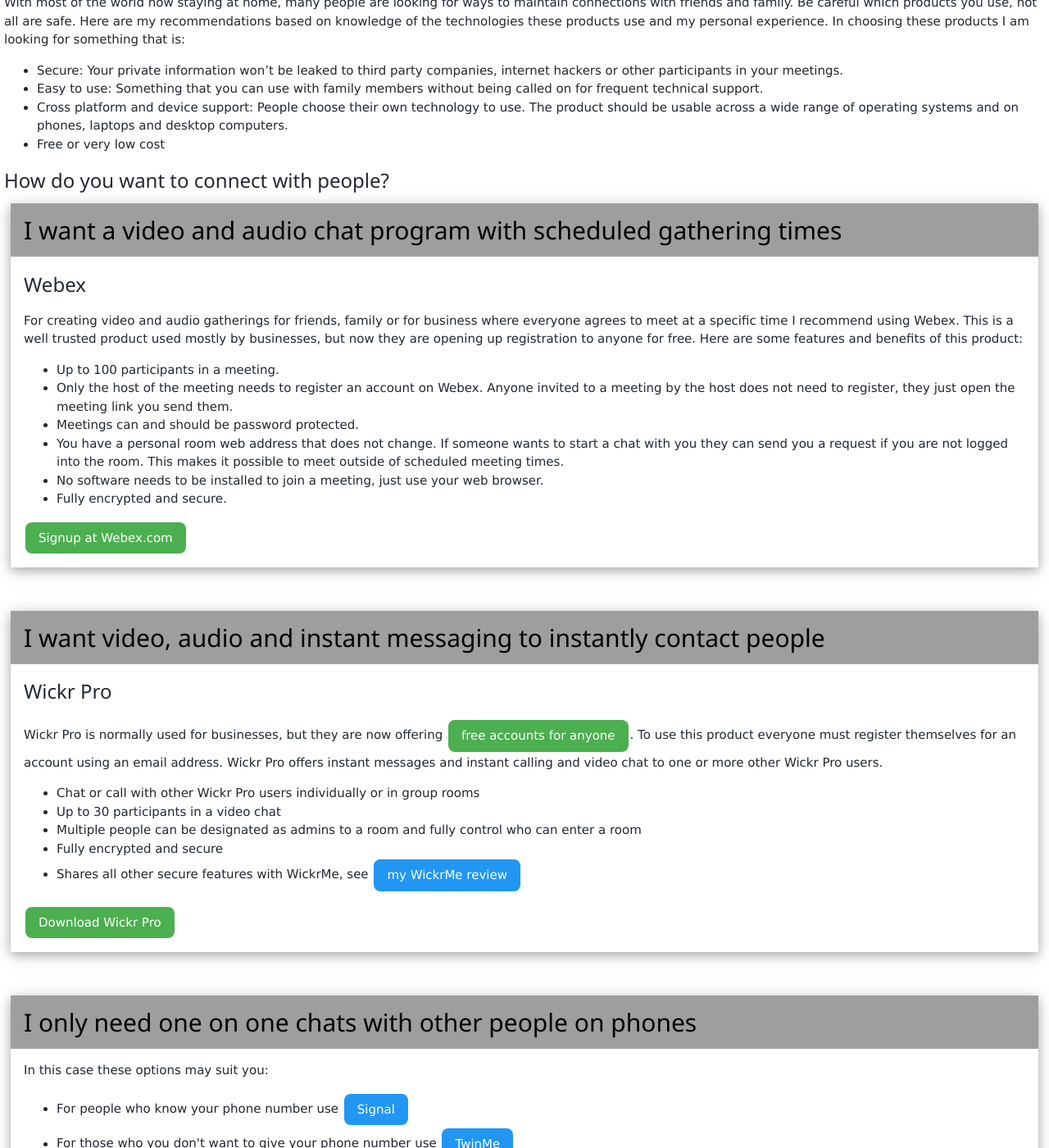
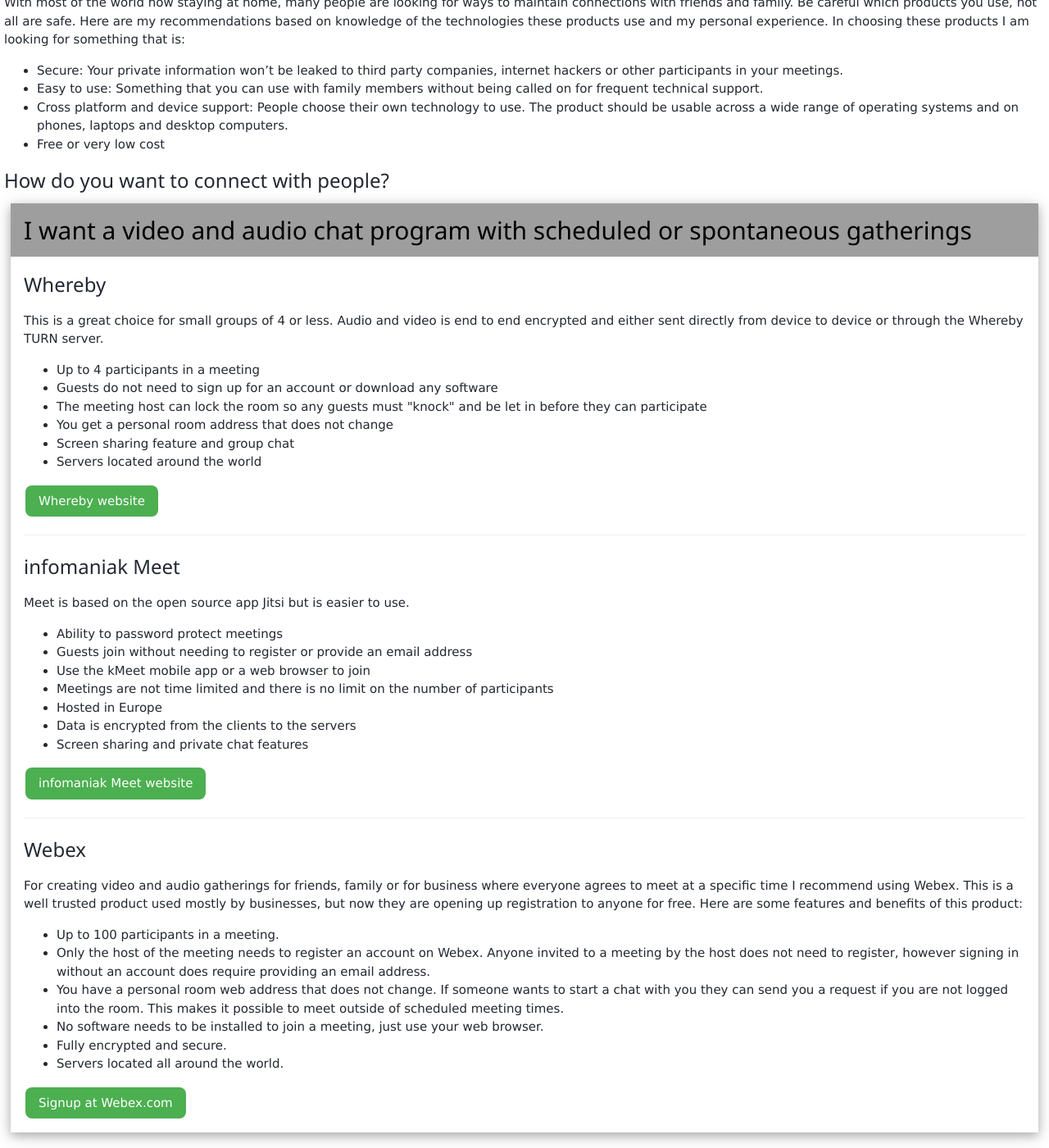
Before and after one commit to Perelandra0x309/secure-im, a Jekyll site: the page built from videochat.md, in a window 1280 px wide and 1400 px high, scrolled down 318 px. Shown: the whole window at 82% size. Built offline with Jekyll 4.4.1, drawn with Linux system fonts in a browser that asks for light colours; some of the changed text lies outside the part shown.

Commit message:
Added infomaniak Meet and Whereby as recommendations

```diff
--- a/videochat.md
+++ b/videochat.md
@@ -17,20 +17,48 @@
 <div class="w3-row-padding">
 		<div class="w3-card-4">
 			<header class="w3-container w3-grey">
-				<h2>I want a video and audio chat program with scheduled gathering times</h2>
+				<h2>I want a video and audio chat program with scheduled or spontaneous gatherings</h2>
 			</header>
 			<div class="w3-container">
+
+				<p><h3>Whereby</h3></p>
+				<p>This is a great choice for small groups of 4 or less.  Audio and video is end to end encrypted and either sent directly from device to device or through the Whereby TURN server.</p>
+				<ul>
+					<li>Up to 4 participants in a meeting</li>
+					<li>Guests do not need to sign up for an account or download any software</li>
+					<li>The meeting host can lock the room so any guests must "knock" and be let in before they can participate</li>
+					<li>You get a personal room address that does not change</li>
+					<li>Screen sharing feature and group chat</li>
+					<li>Servers located around the world</li>
+				</ul>
+				<p><a href="https://whereby.com" {{ site.class_button_external }}>Whereby website</a></p>
+				<hr>
+
+				<p><h3>infomaniak Meet</h3></p>
+				<p>Meet is based on the open source app Jitsi but is easier to use.</p>
+				<ul>
+					<li>Ability to password protect meetings</li>
+					<li>Guests join without needing to register or provide an email address</li>
+					<li>Use the kMeet mobile app or a web browser to join</li>
+					<li>Meetings are not time limited and there is no limit on the number of participants</li>
+					<li>Hosted in Europe</li>
+					<li>Data is encrypted from the clients to the servers</li>
+					<li>Screen sharing and private chat features</li>
+				</ul>
+				<p><a href="https://www.infomaniak.com/en/meet/" {{ site.class_button_external }}>infomaniak Meet website</a></p>
+				<hr>
+
+
 				<p><h3>Webex</h3></p>
 				<p>For creating video and audio gatherings for friends, family or for business where everyone agrees to meet at a specific time I recommend using Webex.  This is a well trusted product used mostly by businesses, but now they are opening up registration to anyone for free.  Here are some features and benefits of this product:</p>
 				<ul>
 					<li>Up to 100 participants in a meeting.</li>
-					<li>Only the host of the meeting needs to register an account on Webex.  Anyone invited to a meeting by the host does not need to register, they just open the meeting link you send them.</li>
-					<li>Meetings can and should be password protected.</li>
+					<li>Only the host of the meeting needs to register an account on Webex.  Anyone invited to a meeting by the host does not need to register, however signing in without an account does require providing an email address.</li>
 					<li>You have a personal room web address that does not change.  If someone wants to start a chat with you they can send you a request if you are not logged into the room.  This makes it possible to meet outside of scheduled meeting times.</li>
 					<li>No software needs to be installed to join a meeting, just use your web browser.</li>
 					<li>Fully encrypted and secure.</li>
+					<li>Servers located all around the world.</li>
 				</ul>
-
 				<p><a href="https://www.webex.com" {{ site.class_button_external }}>Signup at Webex.com</a></p>
 			</div>
 		</div>
@@ -41,7 +69,7 @@
 <div class="w3-row-padding">
 		<div class="w3-card-4">
 			<header class="w3-container w3-grey">
-				<h2>I want video, audio and instant messaging to instantly contact people</h2>
+				<h2>I want video, audio and messaging to instantly contact people</h2>
 			</header>
 			<div class="w3-container">
 				<p><h3>Wickr Pro</h3></p>
@@ -77,28 +105,6 @@
 
 <br />
 
-<div class="w3-row-padding">
-		<div class="w3-card-4">
-			<header class="w3-container w3-grey">
-				<h2>I insist on using only open source software</h2>
-			</header>
-			<div class="w3-container">
-				<p><h3>Jitsi Meet</h3></p>
-				<p>Note: Jitsi Meet is <strong>not</strong> end to end encrypted.  The data is encrypted in transit from client to server but the server decrypts video streams before resending it to each end device.</p>
-				<p>Also be sure to set a password on any room that is created, otherwise anyone can join the room just by guessing the room name.</p>
-				<p>Jitsi servers that do not use <a href="https://www.kuketz-blog.de/jitsi-meet-datenschutzfreundlich-ohne-google-stun-server/" {{ site.class_button_external }}>Google STUN servers</a>:</p>
-				<ul>
-					<li>www.kuketz-meet.de</li>
-					<li>visio.ecloud.global (official <a href="https://community.e.foundation/t/working-remotely-e-makes-it-easier-for-you/" {{ site.class_button_external }}>announcement</a>)</li>
-					<li><a href="https://github.com/jitsi/jitsi-meet/wiki/Jitsi-Meet-Instances" {{ site.class_button_external }}>List of many Jitsi servers</a> including ones that use Google, use the ones with the green check mark to avoid Google</li>
-				</ul>
-				<p>References: <a href="https://www.kuketz-blog.de/kurzanleitung-jitsi-meet-videokonferenz-per-browser-oder-app/" {{ site.class_button_external }}>Kuketz blog (German)</a></p>
-			</div>
-		</div>
-</div>
-
-<br />
-
 <h2> Final note: <strong>Avoid Zoom!</strong></h2>
 
 <p>Zoom is not secure and there have been many problems discovered with the software.  The FBI has issued a warning not to use Zoom for any meetings which may be considered confidential (medical, business).  If you <strong>must</strong> use Zoom, here is how to <a href="https://blog.checkpoint.com/2020/03/26/whos-zooming-who-guidelines-on-how-to-use-zoom-safely/" {{ site.class_button_external }}>use Zoom safely</a>.</p>
```
